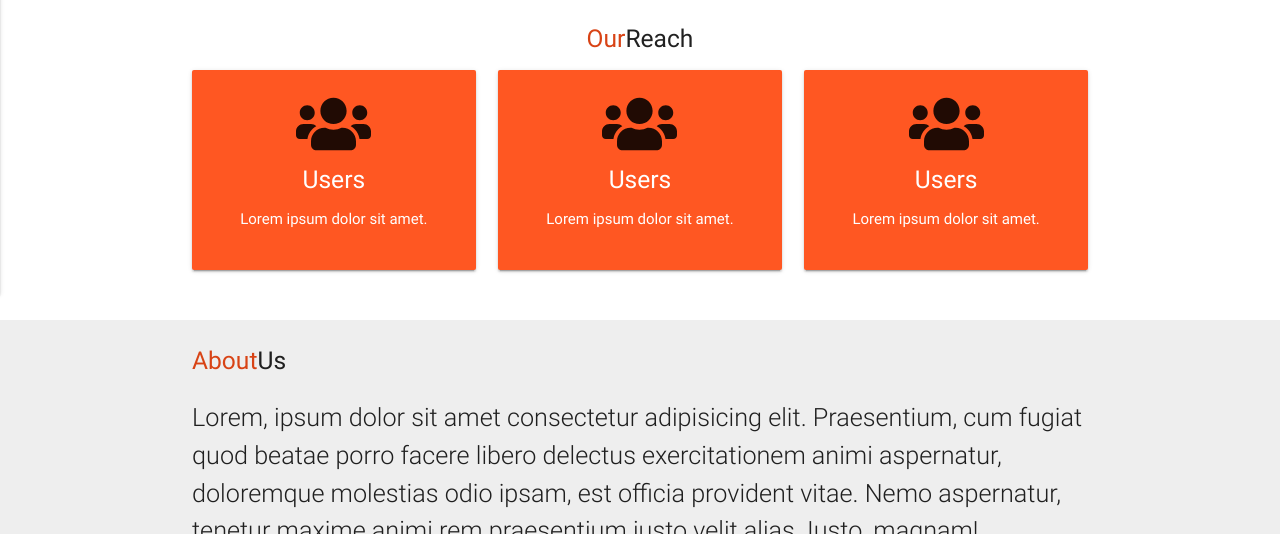
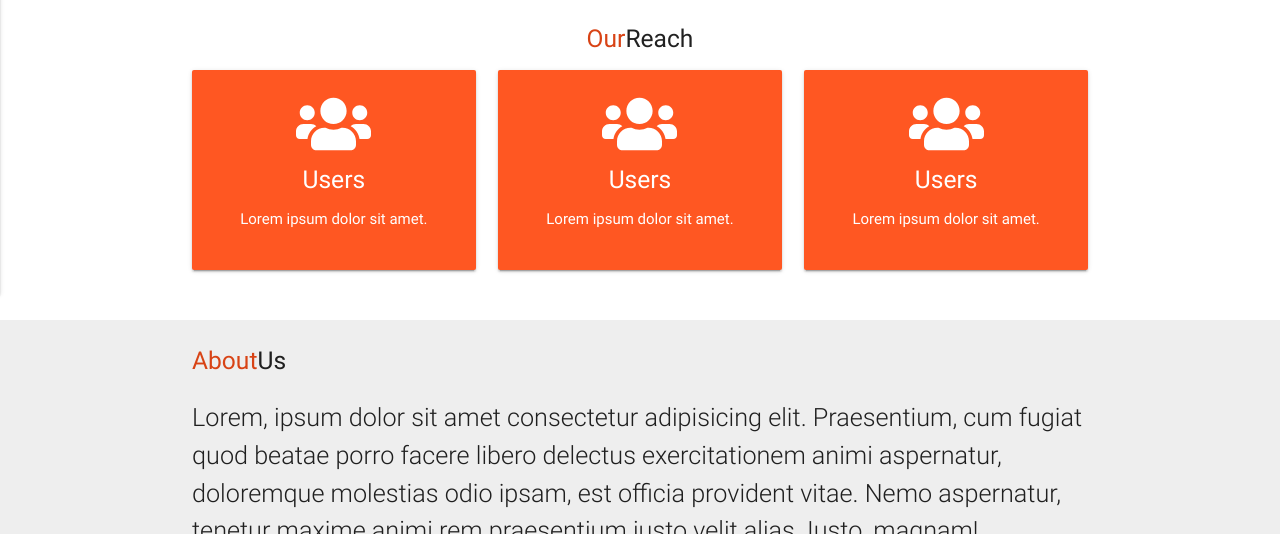
Before and after one commit to arpi-ta/Travel, a plain HTML site: page index.html in a window 1280 px wide. Shown: the part 566-1100 px from the top of the page. Drawn offline with nearby package versions, Linux system fonts and the light colour scheme.

Commit message:
changing the color of icons

```diff
--- a/index.html
+++ b/index.html
@@ -99,20 +99,20 @@
         <div class="row">
           <div class="col s12 m4">
             <div class="card-panel deep-orange">
-              <i class="fa fa-users fa-4x "></i>
+              <i class="fa fa-users fa-4x white-text "></i>
               <h5 class="white-text text-lighten-4">Users</h5>
               <p class="white-text text-lighten-4">Lorem ipsum dolor sit amet.</p>
             </div>
           </div>
             <div class="col s12 m4">
           <div class="card-panel deep-orange">
-            <i class="fa fa-users fa-4x "></i>
+            <i class="fa fa-users fa-4x white-text "></i>
             <h5 class="white-text text-lighten-4">Users</h5>
             <p class="white-text text-lighten-4">Lorem ipsum dolor sit amet.</p>
           </div>
             </div>
          <div class="col s12 m4">
-        <div class="card-panel deep-orange">
+        <div class="card-panel deep-orange white-text">
           <i class="fa fa-users fa-4x "></i>
           <h5 class="white-text text-lighten-4">Users</h5>
           <p class="white-text text-lighten-4">Lorem ipsum dolor sit amet.</p>
```
